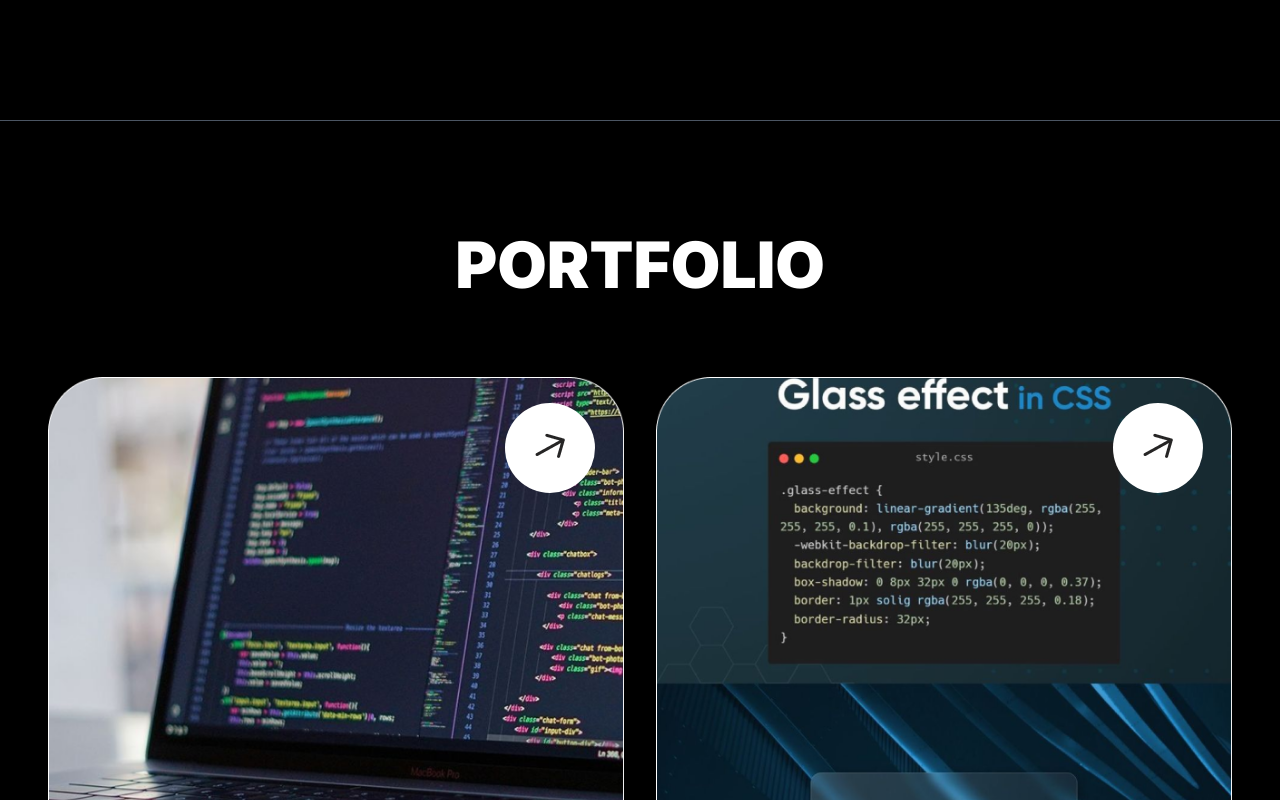
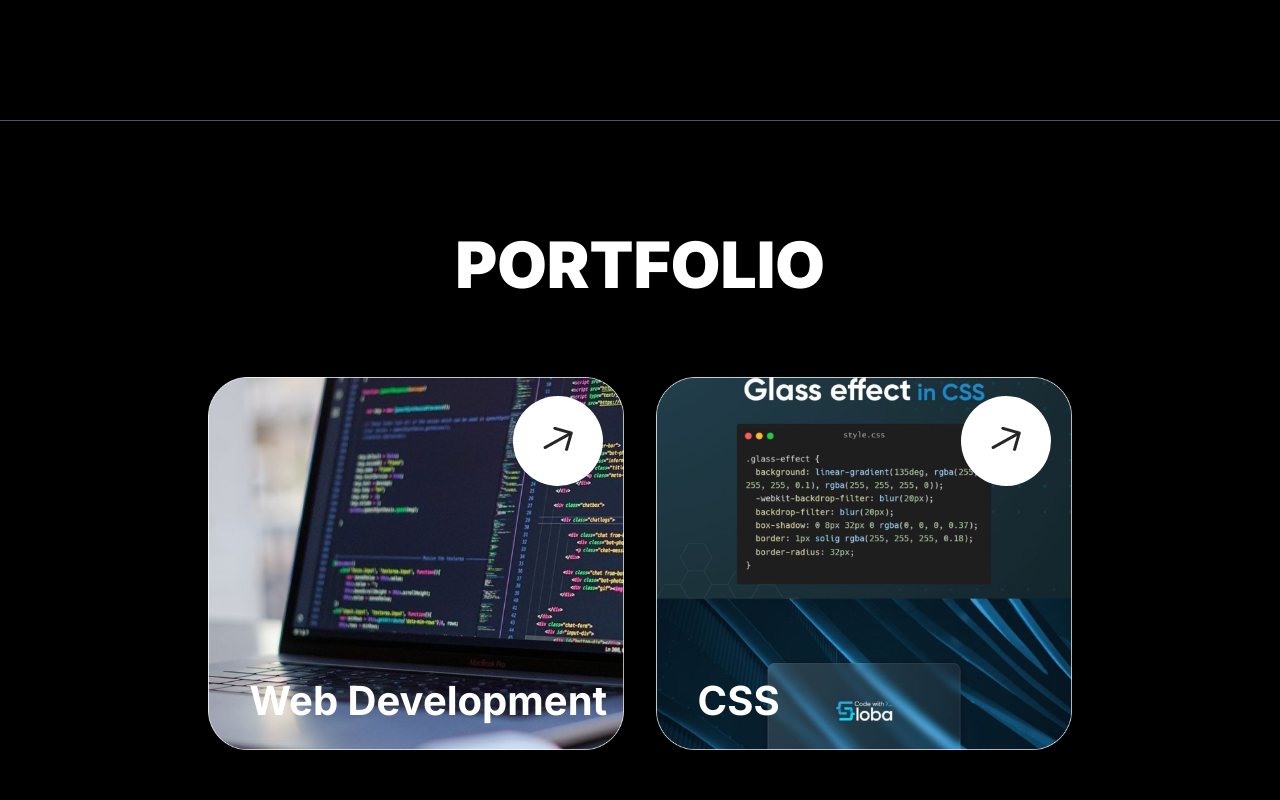
Before and after one commit to abhinavmaharana/abhinav-portfolio-v3, a Next.js app: page / in a window 1280 px wide. Shown: the part 1500-2300 px from the top of the page. Built offline with nearby package versions, Linux system fonts and the light colour scheme; a web font is replaced by a local one.

Commit message:
🐛 fixes

```diff
--- a/components/Projects/Work/Work.tsx
+++ b/components/Projects/Work/Work.tsx
@@ -5,7 +5,7 @@ import { projects } from "@/components/utils/data";
 
 function Work() {
   return (
-    <div id="Projects" className="mx-auto max-w-7xl p-5 lg:p-12 lg:py-24">
+    <div id="Projects" className="mx-auto p-5 lg:p-52 lg:py-24 ">
       <FadeVertical y={100}>
         <div className="text-center text-[2rem] font-black lg:text-[4rem]">
           PORTFOLIO
```
